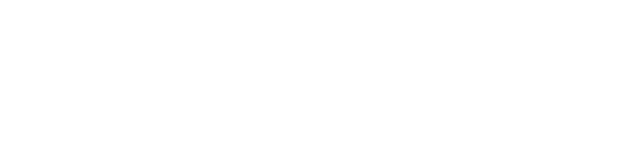
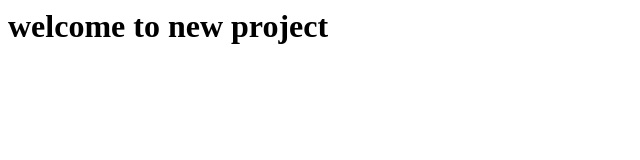
Before and after one commit to saadnafie/BookStore, a plain HTML site: page index.html in a window 1280 px wide. Shown: the whole page, without its empty margins (0-640 px from the left). Drawn offline with Linux system fonts and the light colour scheme.

Commit message:
Update index.html

```diff
--- a/index.html
+++ b/index.html
@@ -1,6 +1,9 @@
 <html>
 <head>
+
+  <title>e-Library</title>
 </head>
 <body>
-</body>
+  <h1>welcome to new project</h1>
+  </body>
 </html>
```
